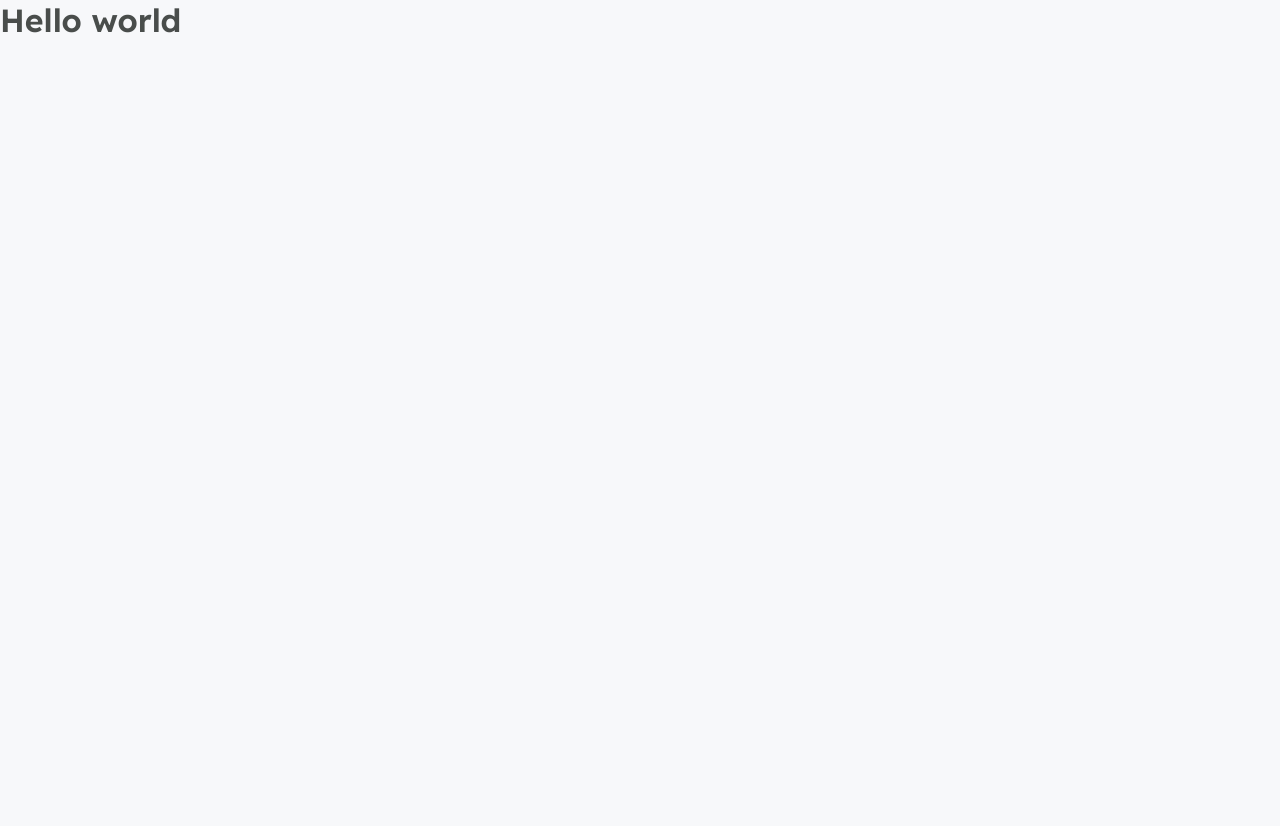
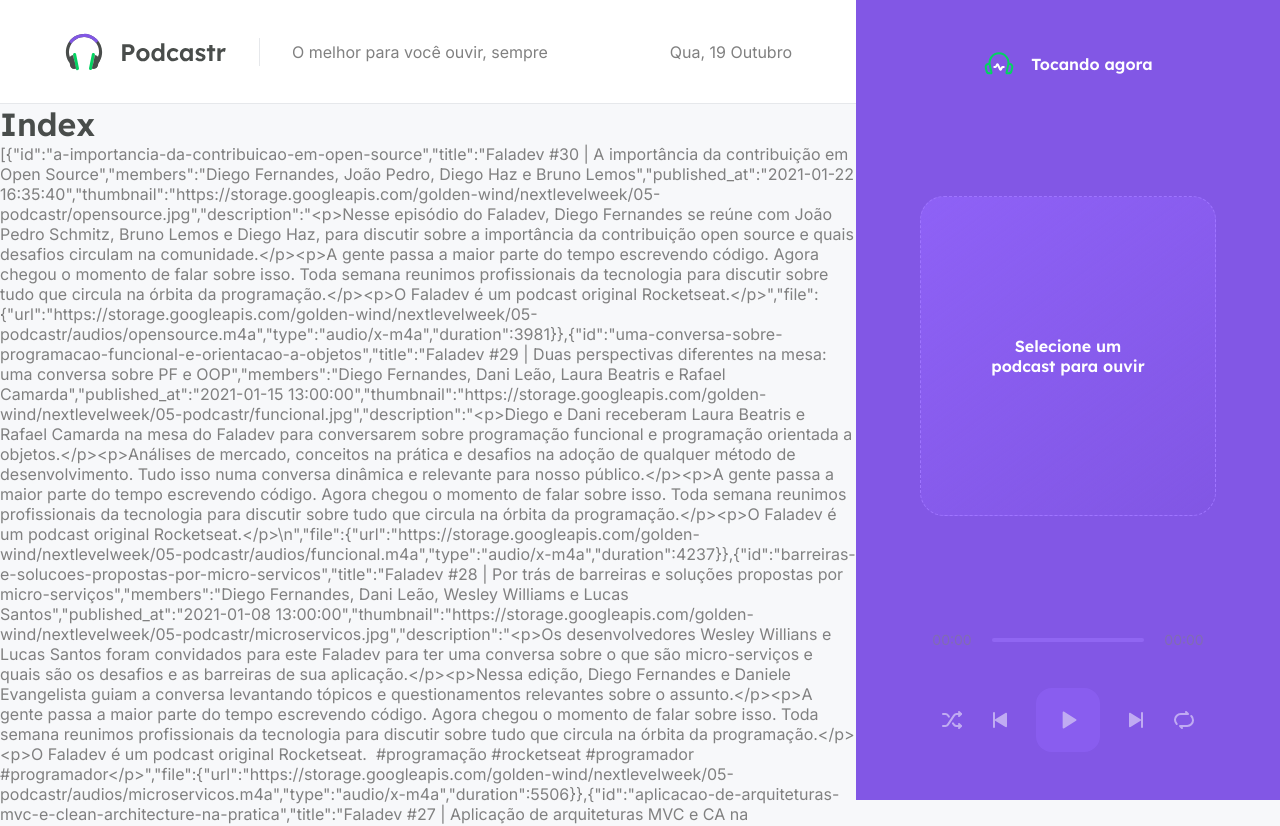
Before and after one commit to ericknathan/podcastr, a Next.js app: page / in a window 1280 px wide. Shown: the top 826 px of the page. Before the commit the page ends 800 px from the top, so only its background shows below. Built offline with nearby package versions, Linux system fonts and the light colour scheme; data requests are answered from the project's data file.

Commit message:
temp: testing static server generation

```diff
--- /dev/null
+++ b/src/components/index.ts
@@ -0,0 +1,2 @@
+export * from './Header';
+export * from './Player';
--- a/src/pages/_app.tsx
+++ b/src/pages/_app.tsx
@@ -1,6 +1,17 @@
+import type { AppProps } from 'next/app';
+import { Header, Player } from '../components';
+
 import '../styles/global.scss';
-import type { AppProps } from 'next/app';
+import styles from '../styles/app.module.scss';
 
 export default function App({ Component, pageProps }: AppProps) {
-  return <Component {...pageProps} />;
+  return (
+    <div className={styles.appWrapper}>
+      <main>
+        <Header />
+        <Component {...pageProps} />
+      </main>
+      <Player />
+    </div>
+  );
 }
--- a/src/pages/index.tsx
+++ b/src/pages/index.tsx
@@ -1,7 +1,24 @@
 import type { NextPage } from 'next';
 
-const Home: NextPage = () => {
-  return <h1>Hello world</h1>;
+const Home: NextPage = ({ episodes }: any) => {
+  return (
+    <div>
+      <h1>Index</h1>
+      <p>{JSON.stringify(episodes)}</p>
+    </div>
+  );
 };
 
+export async function getStaticProps() {
+  const response = await fetch('http://localhost:3333/episodes');
+  const data = await response.json();
+
+  return {
+    props: {
+      episodes: data,
+    },
+    revalidate: 60 * 60, // 1 hour
+  };
+}
+
 export default Home;
--- /dev/null
+++ b/src/styles/app.module.scss
@@ -0,0 +1,7 @@
+.appWrapper {
+  display: flex;
+
+  main {
+    flex: 1;
+  }
+}
```
